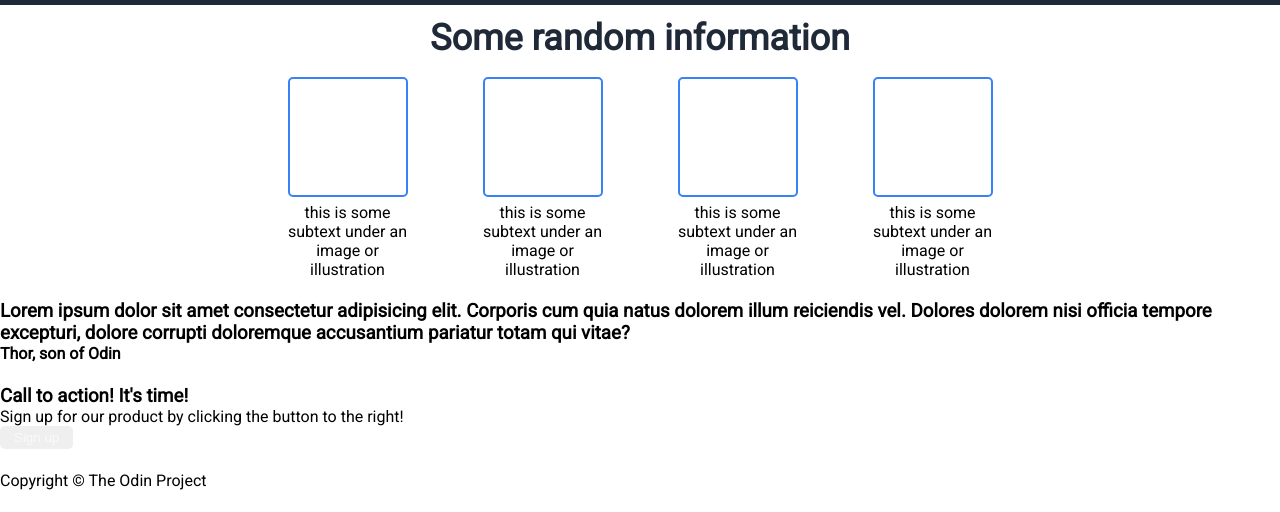
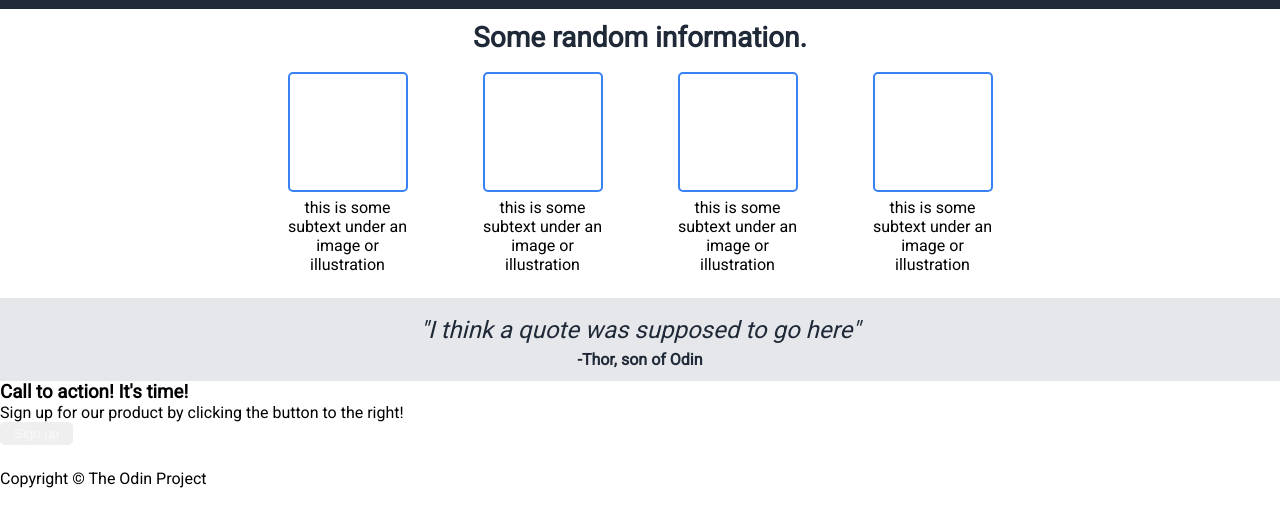
Before and after one commit to joshuafarnaby/landing_page_odin_project, a plain HTML site: page index.html in a window 1280 px wide. Shown: the part 288-800 px from the top of the page. Drawn offline with Linux system fonts and the light colour scheme.

Commit message:
add quote section style

```diff
--- a/index.html
+++ b/index.html
@@ -28,7 +28,7 @@
     </div>
   </div>
   <div class="random-info-container">
-    <h2>Some random information</h2>
+    <h2>Some random information.</h2>
     <div class="card-container">
       <div>
         <div class="card"></div>
@@ -49,8 +49,8 @@
     </div>
   </div>
   <div class="quote-container">
-    <h3 class="quote">Lorem ipsum dolor sit amet consectetur adipisicing elit. Corporis cum quia natus dolorem illum reiciendis vel. Dolores dolorem nisi officia tempore excepturi, dolore corrupti doloremque accusantium pariatur totam qui vitae?</h3>
-    <h4 class="quote-author">Thor, son of Odin</h4>
+    <p class="quote">"I think a quote was supposed to go here"</p>
+    <p class="quote-author">-Thor, son of Odin</p>
   </div>
   <div class="action-container">
     <div class="action-card">
--- a/style/style.css
+++ b/style/style.css
@@ -109,7 +109,7 @@ button:hover {
 
 .random-info-container h2 {
   /* text-align: center; */
-  font-size: 36px;
+  font-size: 28px;
   font-weight: 900;
   color: #1f2937;
   margin: 12px auto;
@@ -137,3 +137,23 @@ button:hover {
   border-radius: 5px;
   margin: 6px auto;
 }
+
+.quote-container {
+  background-color: #e5e7eb;
+  display: flex;
+  flex-direction: column;
+  justify-content: center;
+  align-items: center;
+  color: #1f2937;
+}
+
+.quote {
+  font-size: 24px;
+  font-weight: lighter;
+  font-style: italic;
+  margin: 6px 0;
+}
+
+.quote-author {
+  font-weight: 900;
+}
```
